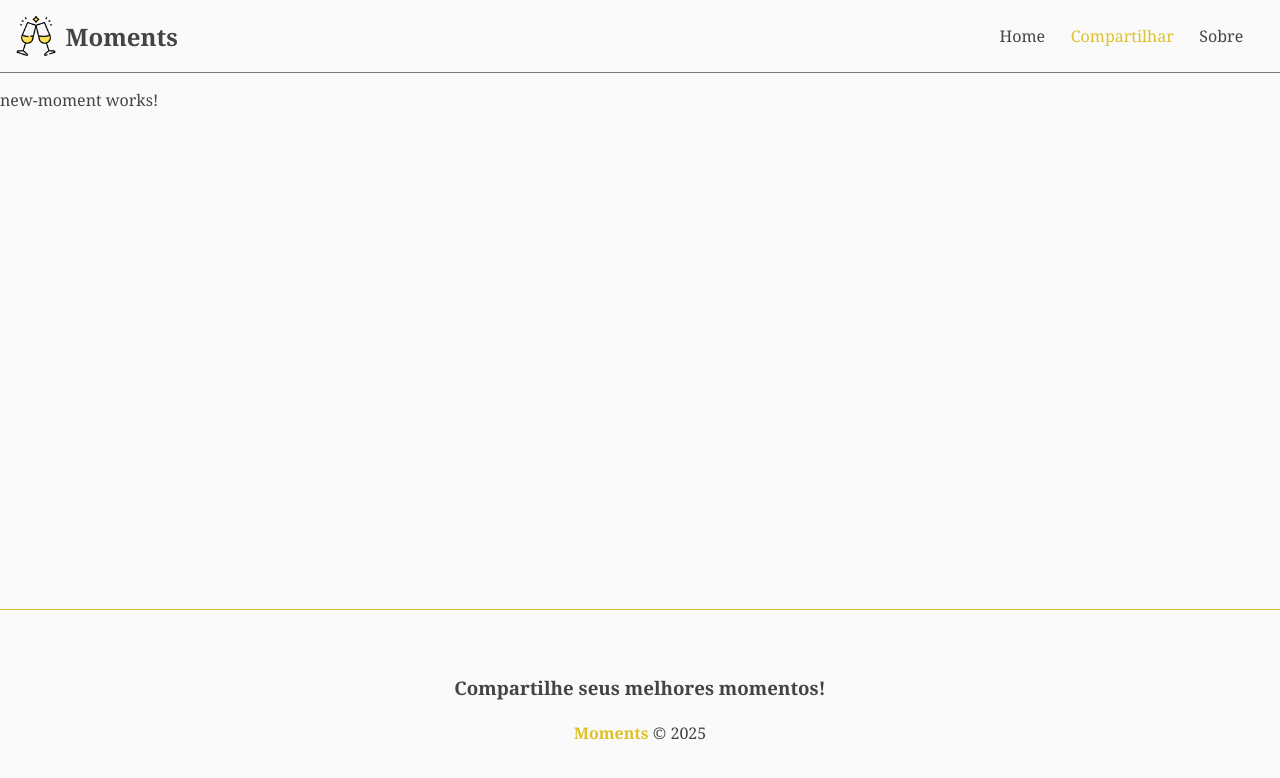
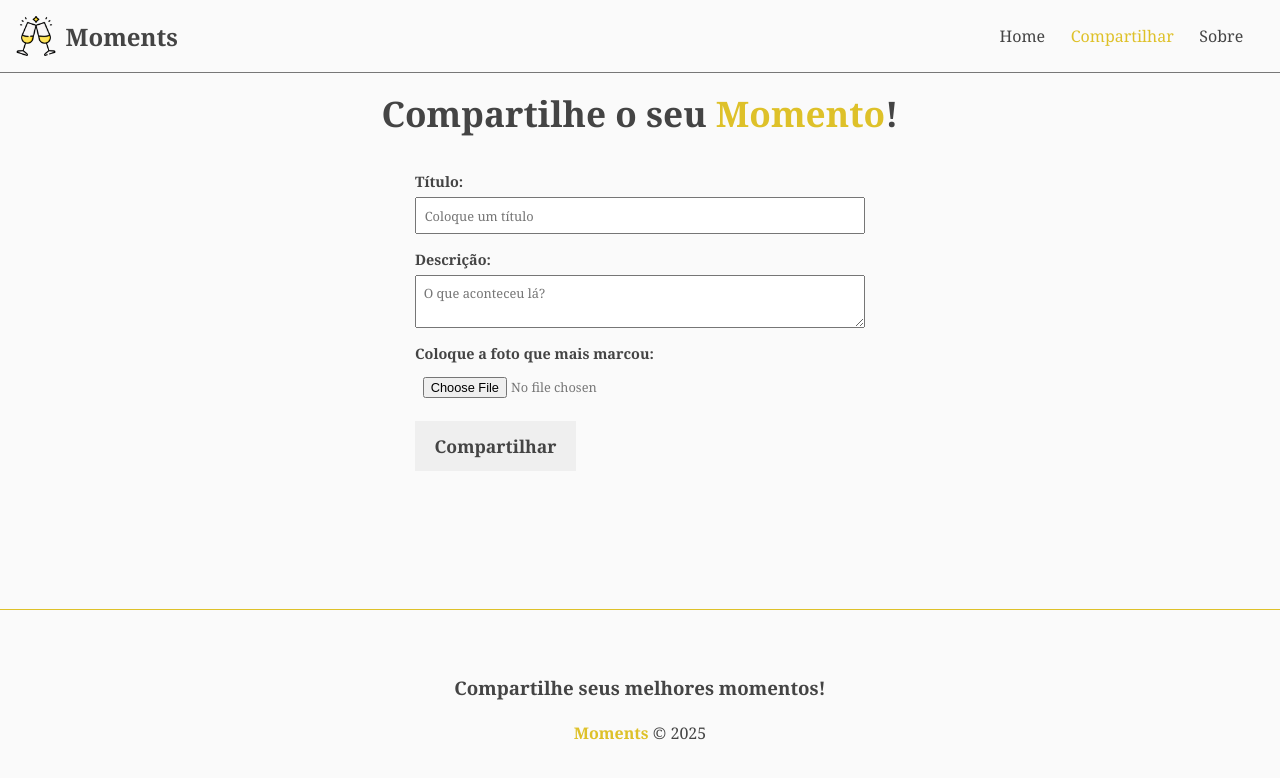
Before and after one commit to Glauber-GuimaFerr/projeto-moments, an Angular app: page /moments/new in a window 1280 px wide. Shown: the top 778 px of the page. Built offline with nearby package versions, Linux system fonts and the light colour scheme.

Commit message:
Componentes de formulário
Criação do formulário e seus estilos na aba de nova postagem.

```diff
--- a/src/app/app.module.ts
+++ b/src/app/app.module.ts
@@ -8,6 +8,7 @@
 import { AboutComponent } from './components/pages/about/about.component';
 import { HomeComponent } from './components/pages/home/home.component';
 import { NewMomentComponent } from './components/pages/new-moment/new-moment.component';
+import { MomentFormComponent } from './components/moment-form/moment-form.component';
 
 @NgModule({
   declarations: [
@@ -16,7 +17,8 @@
     FooterComponent,
     AboutComponent,
     HomeComponent,
-    NewMomentComponent
+    NewMomentComponent,
+    MomentFormComponent
   ],
   imports: [
     BrowserModule,
--- /dev/null
+++ b/src/app/components/moment-form/moment-form.component.html
@@ -0,0 +1,15 @@
+<form>
+    <div class="form-group">
+        <label for="title">Título:</label>
+        <input type="text" placeholder="Coloque um título" required />
+    </div>
+    <div class="form-group">
+        <label for="description">Descrição:</label>
+        <textarea placeholder="O que aconteceu lá?" required></textarea>
+    </div>
+    <div class="form-group">
+        <label for="image">Coloque a foto que mais marcou:</label>
+        <input type="file">
+    </div>
+    <input type="submit" value="{{ btnText }}">
+</form>
--- a/src/app/components/pages/new-moment/new-moment.component.css
+++ b/src/app/components/pages/new-moment/new-moment.component.css
@@ -0,0 +1,9 @@
+h2 {
+    text-align: center;
+    margin-bottom: 1em;
+    font-size: 2.2em;
+}
+
+h2 span {
+    color: #dec129;
+}
--- a/src/app/components/pages/new-moment/new-moment.component.html
+++ b/src/app/components/pages/new-moment/new-moment.component.html
@@ -1 +1,2 @@
-<p>new-moment works!</p>
+<h2>Compartilhe o seu <span>Momento</span>!</h2>
+<app-moment-form [btnText]="btnText"></app-moment-form>
--- a/src/app/components/pages/new-moment/new-moment.component.ts
+++ b/src/app/components/pages/new-moment/new-moment.component.ts
@@ -7,5 +7,5 @@
   styleUrl: './new-moment.component.css'
 })
 export class NewMomentComponent {
-
+  btnText = 'Compartilhar';
 }
--- a/src/styles.css
+++ b/src/styles.css
@@ -1,3 +1,5 @@
+/* MAIN */
+
 * {
     padding: 0px;
     margin: 0px;
@@ -19,3 +21,43 @@
 a:hover {
     color: #dec129;
 }
+
+/* FORM */
+form {
+    width: 450px;
+    margin: 0px auto;
+}
+
+.form-group {
+    display: flex;
+    flex-direction: column;
+    margin-bottom: 1em;
+}
+
+.form-group label {
+    font-weight: bold;
+    font-size: 0.9em;
+    margin-bottom: 0.4em;
+}
+
+.form-group input, .form-group textarea {
+    padding: 0.6em;
+    color: #777;
+    font-size: 0.8em;
+}
+
+input[type="submit"] {
+    background-color: #efefef;
+    border: 2px solid transparent;
+    padding: 0.6em 1em;
+    font-weight: bold;
+    font-size: 1.1em;
+    cursor: pointer;
+    transition: 0.4s;
+}
+
+input[type="submit"]:hover {
+    color: #dec129;
+    border-color: #dec129;
+    background-color: transparent;
+}
```
Also changed, not shown: src/app/components/moment-form/moment-form.component.ts (added, +11 -0 lines), src/app/components/moment-form/moment-form.component.css (added), 1 other file (tests, documents, lock files or other folders).
